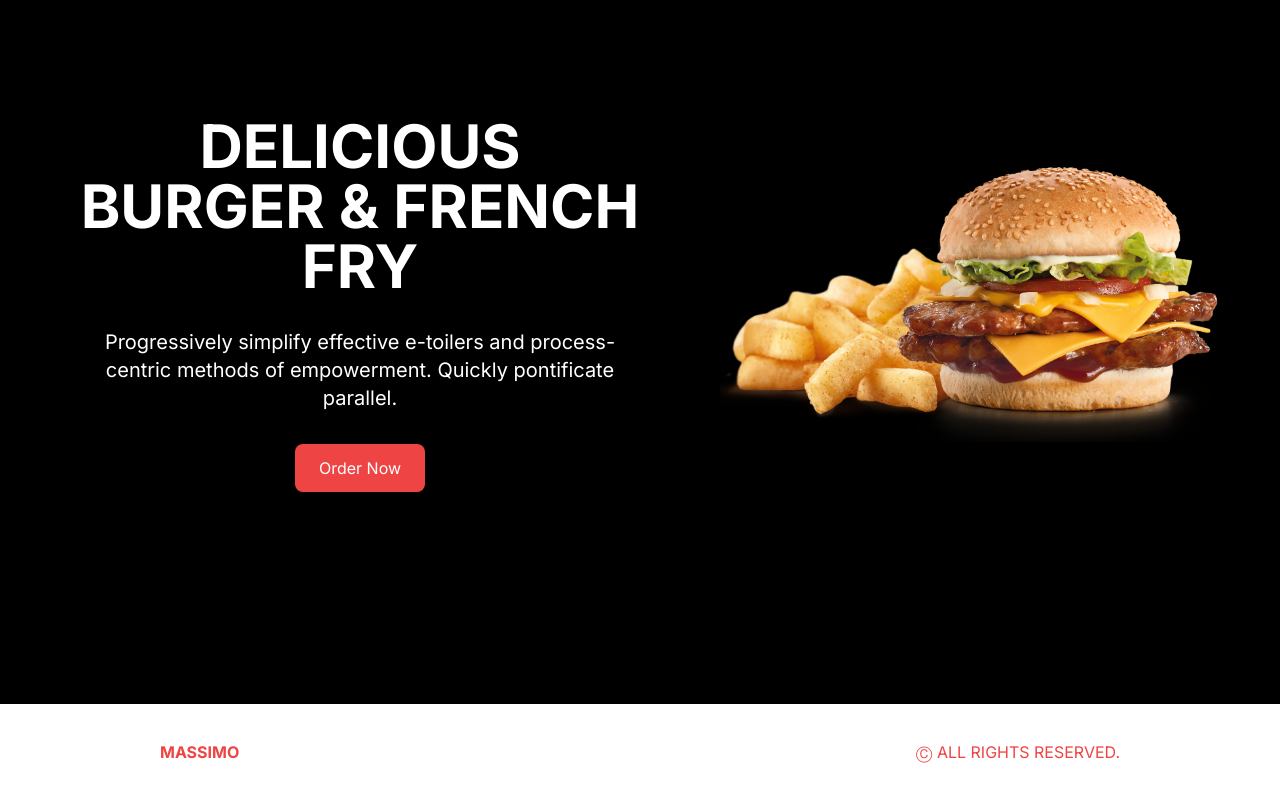
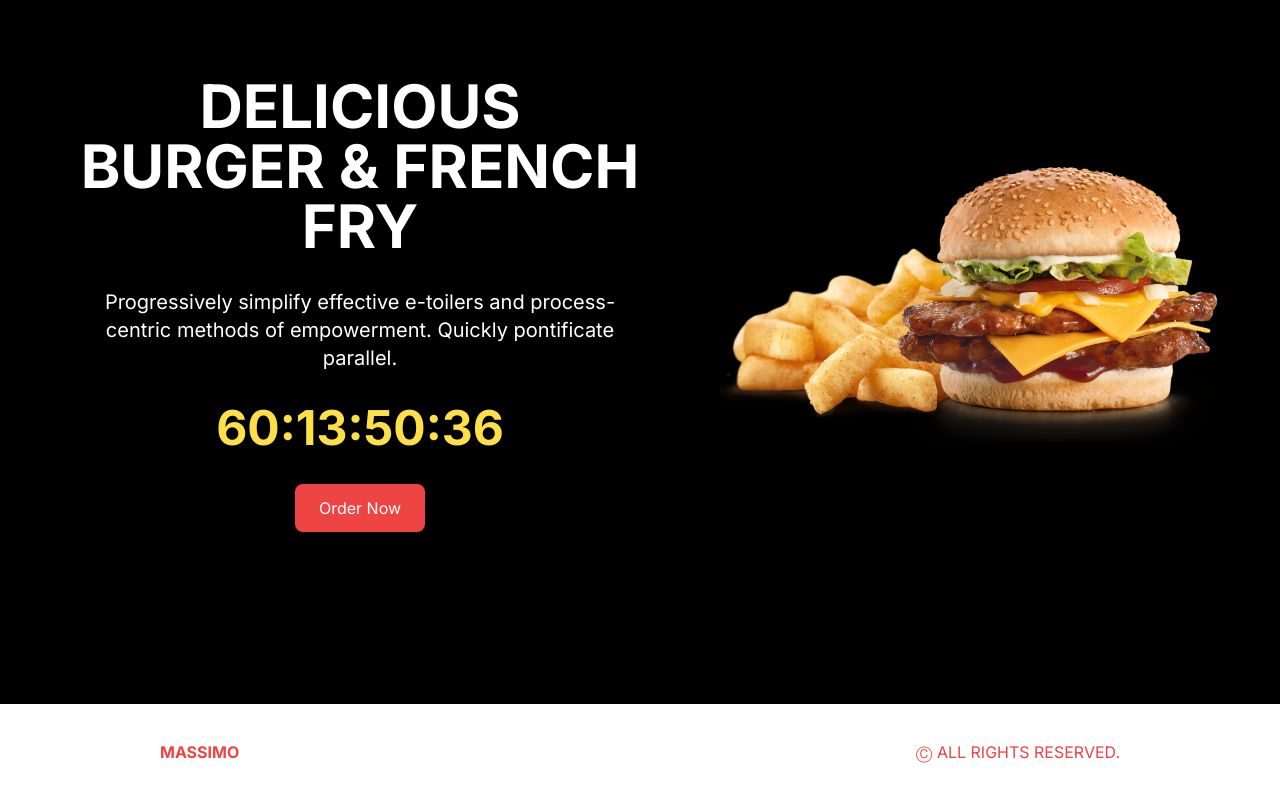
Before and after one commit to haido86/food-ordering-app-nextjs-tailwindcss, a Next.js app: page / in a window 1280 px wide. Shown: the part 1616-2416 px from the top of the page. Built offline with nearby package versions, Linux system fonts and the light colour scheme.

Commit message:
Countdown

```diff
--- /dev/null
+++ b/components/CountDown.tsx
@@ -0,0 +1,11 @@
+'use client';
+
+import React from 'react';
+import Countdown from 'react-countdown';
+
+const endDate = new Date('2024-10-08');
+export default function CountDown() {
+  return (
+    <Countdown className="text-yellow-300 font-bold text-5xl" date={endDate} />
+  );
+}
--- a/components/Offer.tsx
+++ b/components/Offer.tsx
@@ -1,5 +1,6 @@
 import Image from 'next/image';
 import React from 'react';
+import CountDown from './CountDown';
 
 export default function Offer() {
   return (
@@ -13,6 +14,7 @@ export default function Offer() {
           Progressively simplify effective e-toilers and process-centric methods
           of empowerment. Quickly pontificate parallel.
         </p>
+        <CountDown />
         <button className="bg-red-500 px-6 py-3 rounded-lg">Order Now</button>
       </div>
       {/* image container */}
```
Also changed, not shown: package.json (+6 -5 lines), 1 other file (tests, documents, lock files or other folders).
